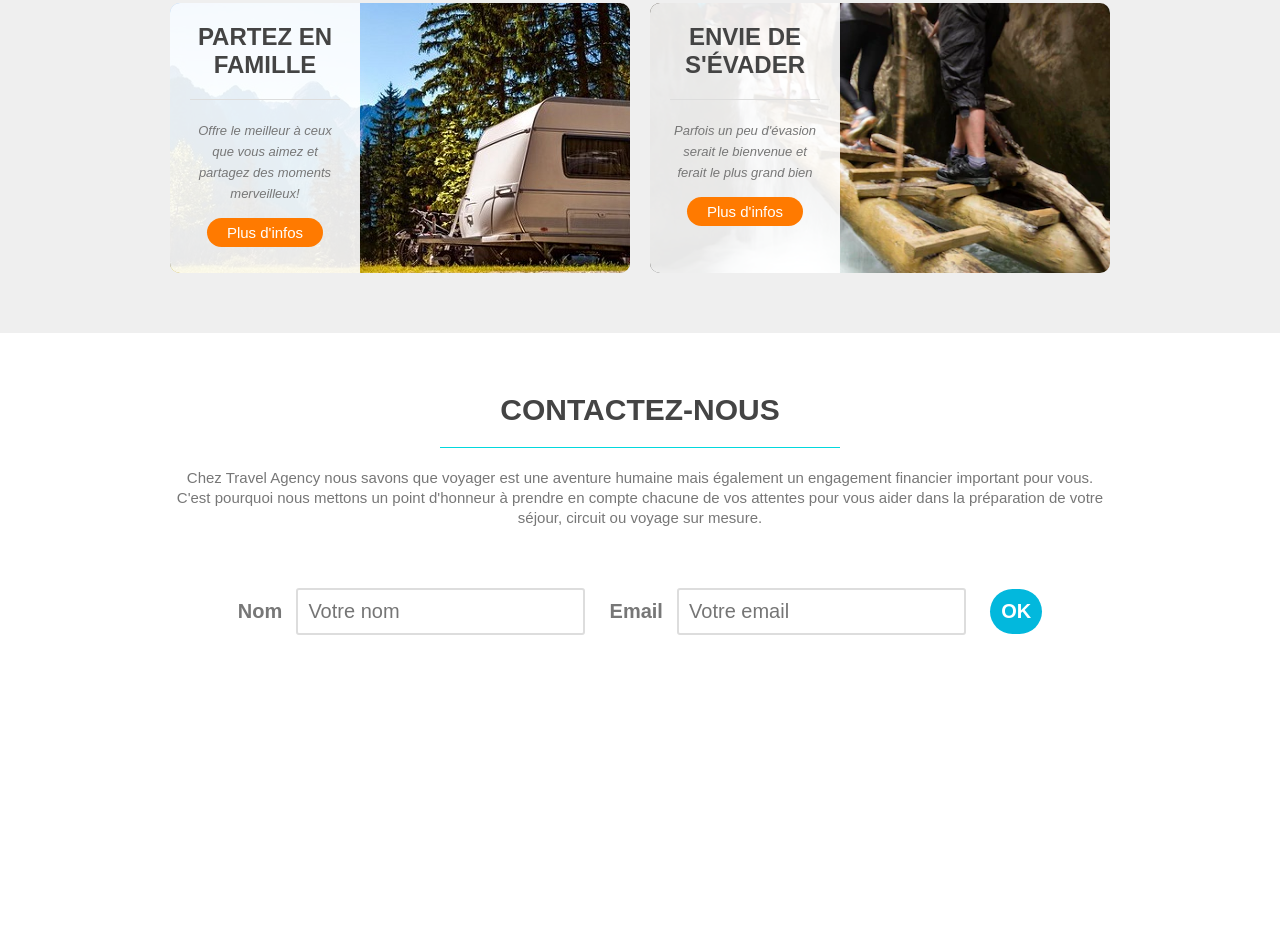
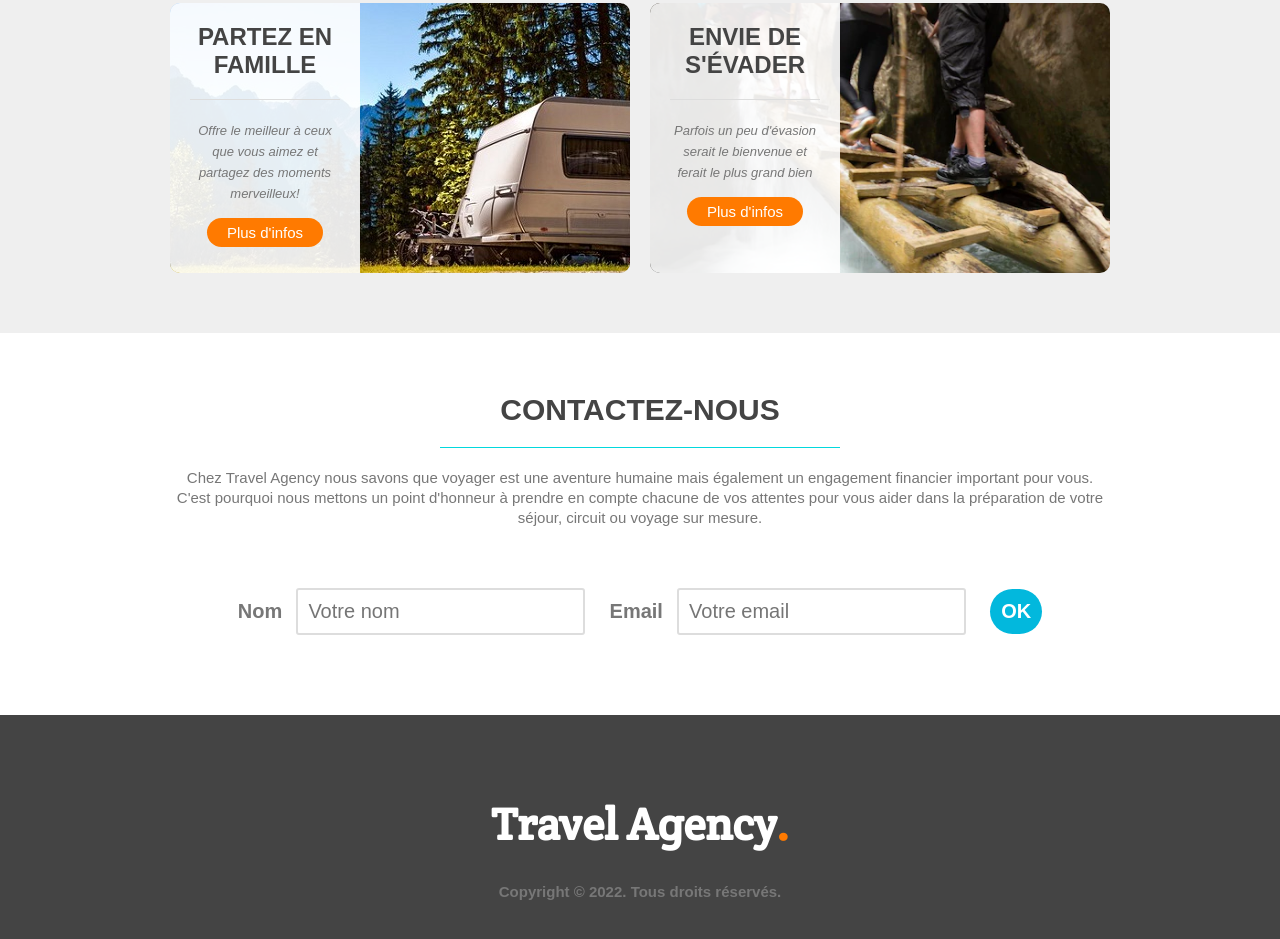
Before and after one commit to mickaelcampos66/Travel-Agency, a plain HTML site: page index.html in a window 1280 px wide. Shown: the part 1205-2144 px from the top of the page. Before the commit the page ends 1920 px from the top, so only its background shows below. Drawn offline with Linux system fonts and the light colour scheme.

Commit message:
Site fini

```diff
--- a/index.html
+++ b/index.html
@@ -107,10 +107,12 @@
         </section>
 
         <footer>
+            <div class="wrapper">
+                <h1>Travel Agency<span class="orange">.</span></h1>
+                <div class="copyright">Copyright © 2022. Tous droits réservés.</div>
+            </div>
 
         </footer>
 
-
-
     </body>
 </html>
--- a/styles.css
+++ b/styles.css
@@ -303,3 +303,26 @@ input[type="text"]
     color: #fff;
     background-color: #ff7a00;
 }
+
+/* FOOTER */
+
+footer
+{
+    height: 260px;
+    background-color: #444;
+}
+
+footer h1
+{
+    color: #fff;
+    text-align: center;
+    padding-top: 80px;
+}
+
+.copyright
+{
+    text-align: center;
+    font-weight: bold;
+    padding-top: 30px;
+    color: #777;
+}
```
